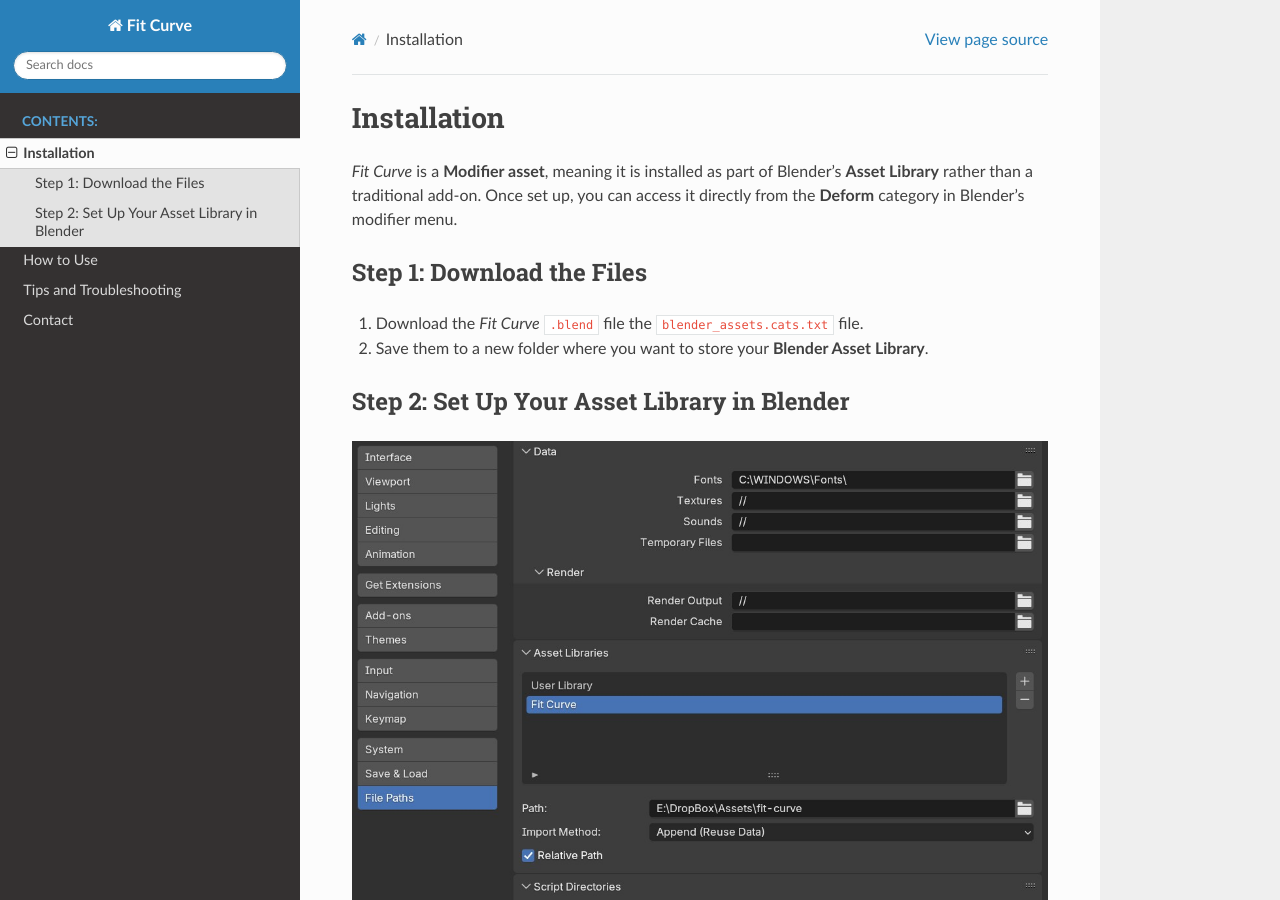
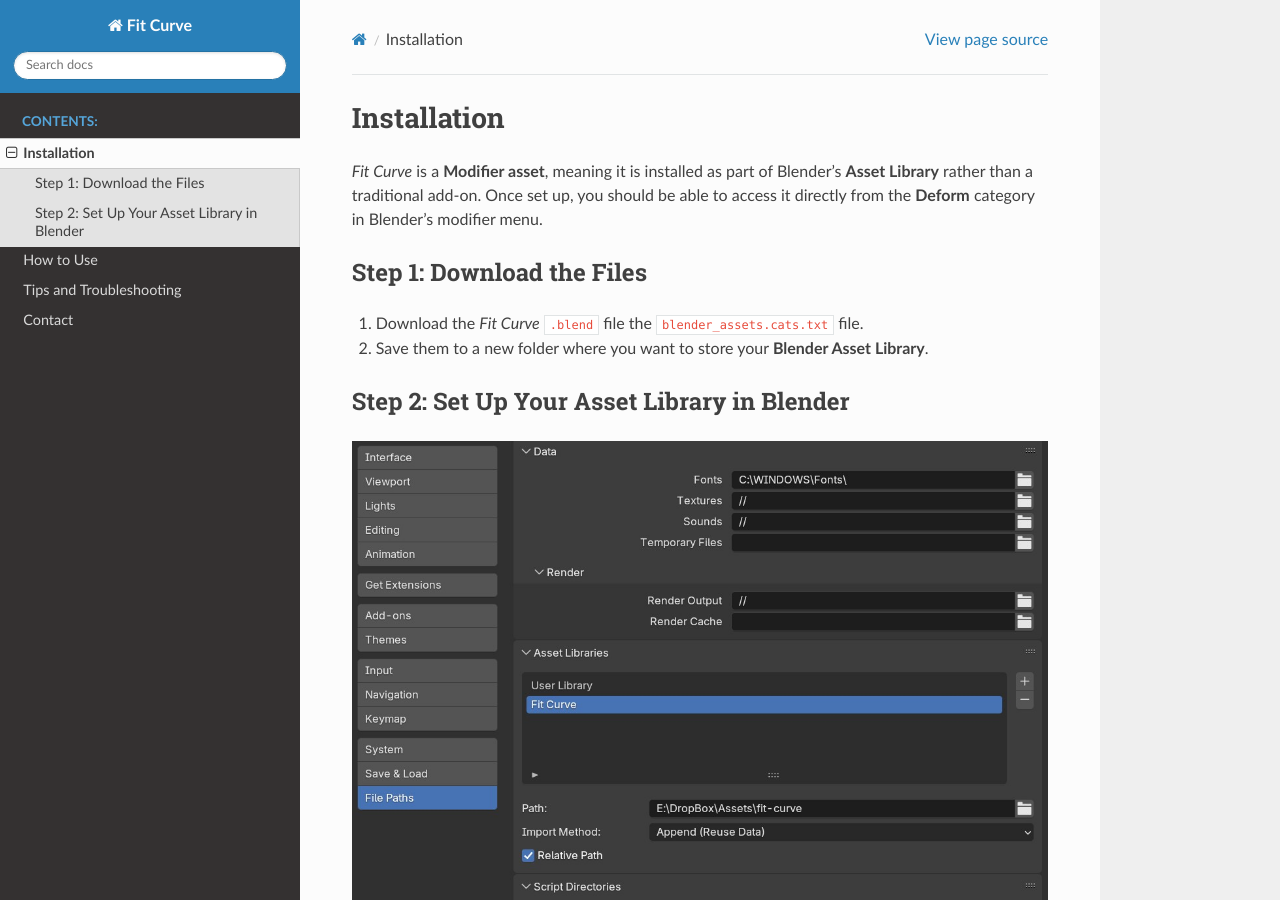
Before and after one commit to mkingsnorth/fit-curve-docs, a Sphinx documentation site: the page built from docs/installation.rst, in a window 1280 px wide and 900 px high. Built offline with Sphinx 7.4.7 and the Read the Docs theme 3.1.0, drawn with Linux system fonts in a browser that asks for light colours.

Commit message:
added save amendments about categories

```diff
--- a/docs/installation.rst
+++ b/docs/installation.rst
@@ -4,7 +4,7 @@
 Installation
 #############
 
-*Fit Curve* is a **Modifier asset**, meaning it is installed as part of Blender’s **Asset Library** rather than a traditional add-on. Once set up, you can access it directly from the **Deform** category in Blender’s modifier menu.
+*Fit Curve* is a **Modifier asset**, meaning it is installed as part of Blender’s **Asset Library** rather than a traditional add-on. Once set up, you should be able to access it directly from the **Deform** category in Blender’s modifier menu.
 
 Step 1: Download the Files
 --------------------------------
```
